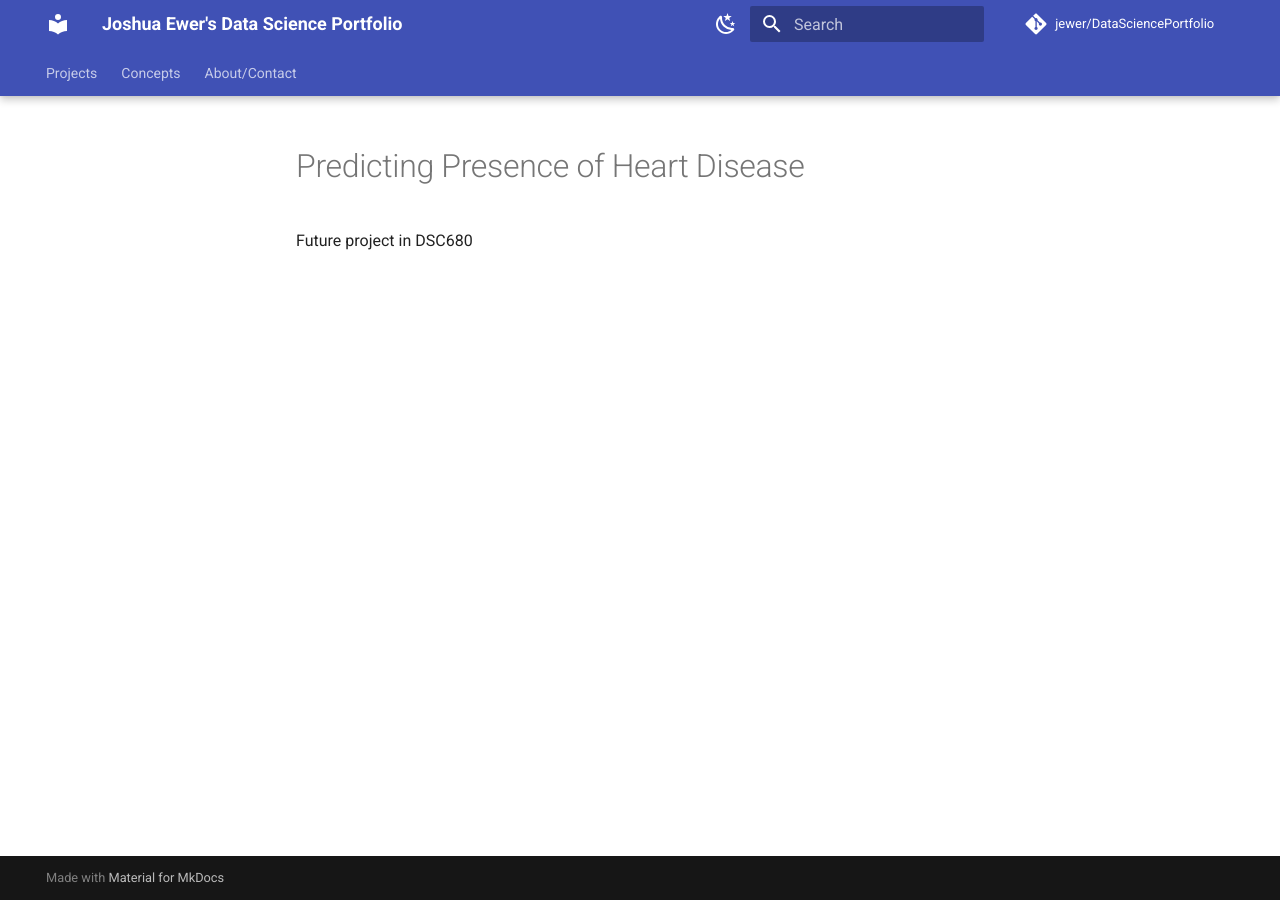
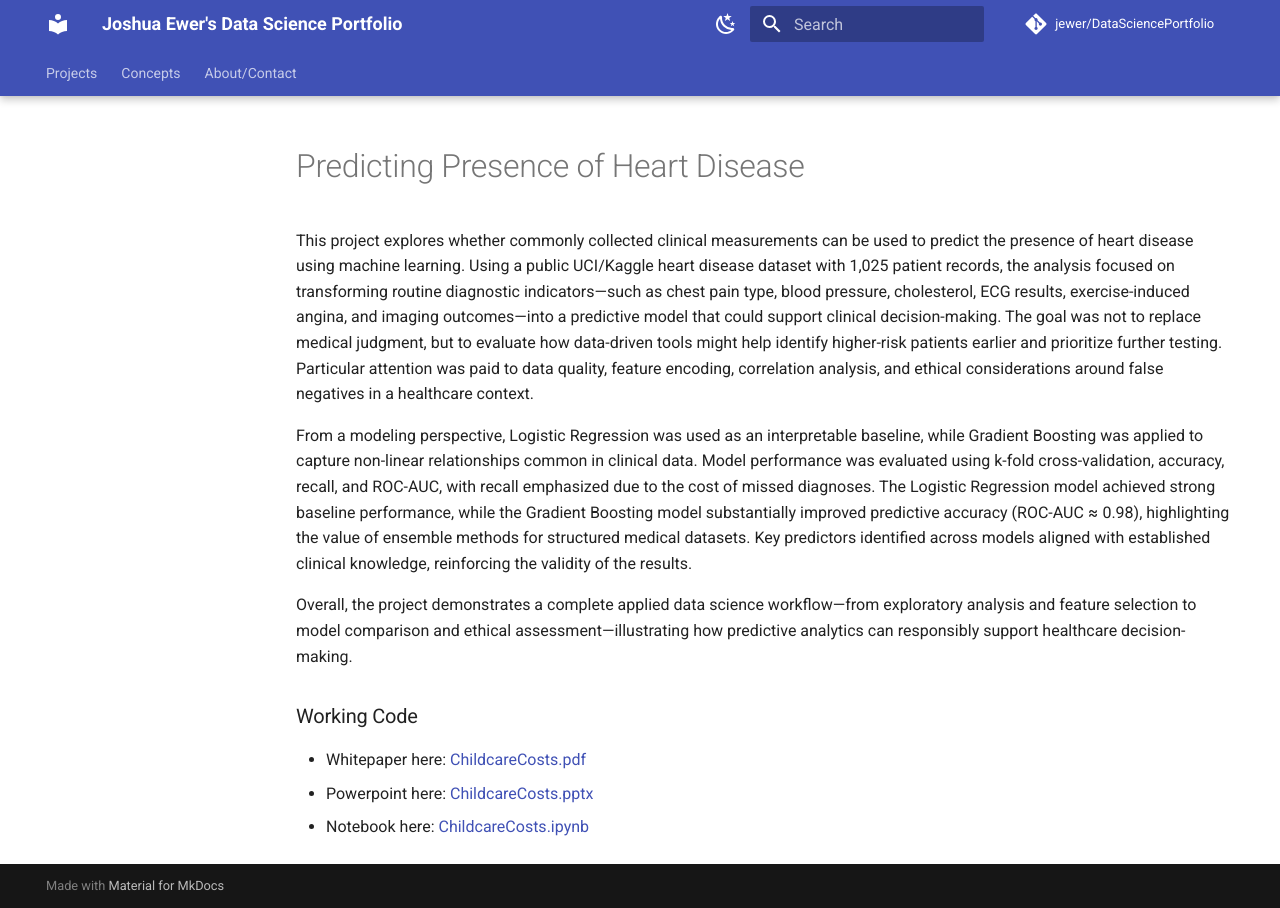
Before and after one commit to jewer/DataSciencePortfolio, an MkDocs documentation site: the page built from docs/projects/heart.md, in a window 1280 px wide. Built offline with MkDocs 1.6.1 and Material for MkDocs 9.7.7, drawn with Linux system fonts in a browser that asks for light colours; comment, search, counter and statistics services are not loaded.

Commit message:
Add assets for project 2

```diff
--- a/docs/projects/heart.md
+++ b/docs/projects/heart.md
@@ -1,3 +1,12 @@
 # Predicting Presence of Heart Disease
 
-Future project in DSC680
+This project explores whether commonly collected clinical measurements can be used to predict the presence of heart disease using machine learning. Using a public UCI/Kaggle heart disease dataset with 1,025 patient records, the analysis focused on transforming routine diagnostic indicators—such as chest pain type, blood pressure, cholesterol, ECG results, exercise-induced angina, and imaging outcomes—into a predictive model that could support clinical decision-making. The goal was not to replace medical judgment, but to evaluate how data-driven tools might help identify higher-risk patients earlier and prioritize further testing. Particular attention was paid to data quality, feature encoding, correlation analysis, and ethical considerations around false negatives in a healthcare context.
+
+From a modeling perspective, Logistic Regression was used as an interpretable baseline, while Gradient Boosting was applied to capture non-linear relationships common in clinical data. Model performance was evaluated using k-fold cross-validation, accuracy, recall, and ROC-AUC, with recall emphasized due to the cost of missed diagnoses. The Logistic Regression model achieved strong baseline performance, while the Gradient Boosting model substantially improved predictive accuracy (ROC-AUC ≈ 0.98), highlighting the value of ensemble methods for structured medical datasets. Key predictors identified across models aligned with established clinical knowledge, reinforcing the validity of the results.
+
+Overall, the project demonstrates a complete applied data science workflow—from exploratory analysis and feature selection to model comparison and ethical assessment—illustrating how predictive analytics can responsibly support healthcare decision-making.
+
+### Working Code
+- Whitepaper here: [ChildcareCosts.pdf](https://github.com/jewer/DataSciencePortfolio/blob/main/code/heart/HeartDisease.pdf)
+- Powerpoint here: [ChildcareCosts.pptx](https://github.com/jewer/DataSciencePortfolio/blob/main/code/heart/HeartDisease.pptx)
+- Notebook here: [ChildcareCosts.ipynb](https://github.com/jewer/DataSciencePortfolio/blob/main/code/heart/HeartDisease.ipynb)
```
Also changed, not shown: 4 other files.
